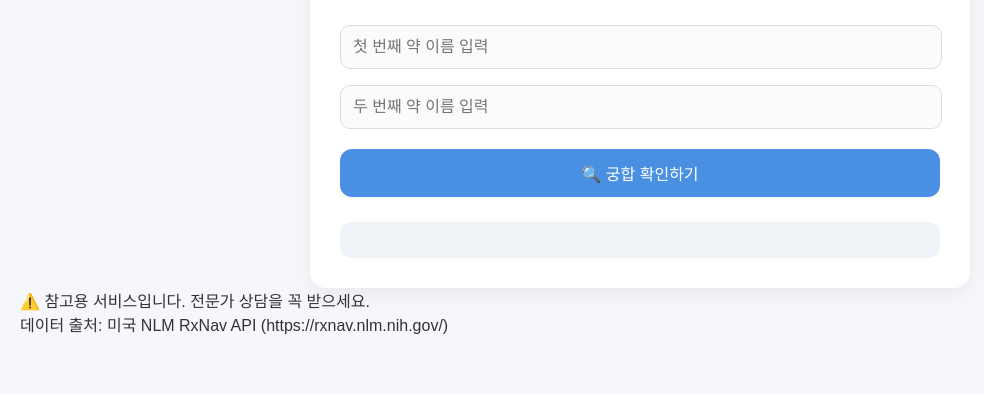
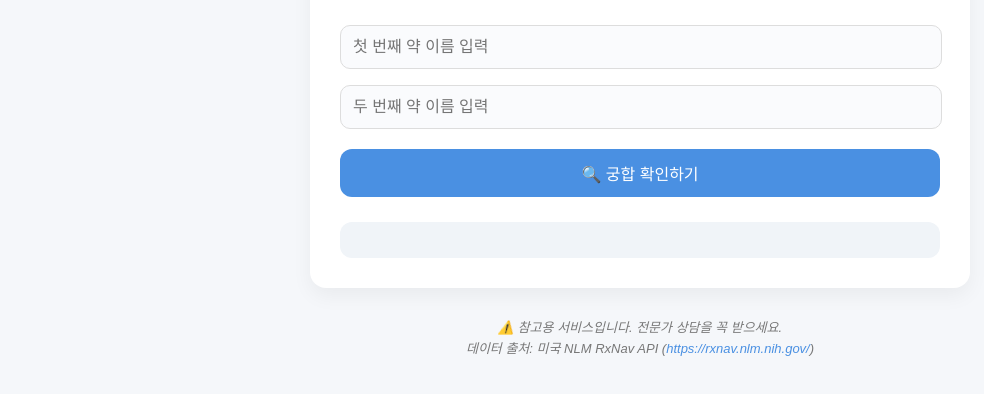
Before and after one commit to anscofla1004-cmd/drug-interaction-demo, a plain HTML site: page index.html in a window 1280 px wide. Shown: the part 108-502 px from the top of the page, without its empty margins (0-984 px from the left). Drawn offline with Linux system fonts and the light colour scheme.

Commit message:
index.html

```diff
--- a/index.html
+++ b/index.html
@@ -100,10 +100,31 @@
     <div id="result" class="result"></div>
   </div>
 
-<footer>
-⚠️ 참고용 서비스입니다. 전문가 상담을 꼭 받으세요.<br/>
-데이터 출처: 미국 NLM RxNav API (https://rxnav.nlm.nih.gov/)
-</footer>
+<div class="footer">
+  ⚠️ 참고용 서비스입니다. 전문가 상담을 꼭 받으세요.<br/>
+  데이터 출처: 미국 NLM RxNav API
+  (<a href="https://rxnav.nlm.nih.gov/" target="_blank">https://rxnav.nlm.nih.gov/</a>)
+</div>
+
+<style>
+  .footer {
+    text-align: center;
+    margin-top: 30px;
+    font-size: 13px;
+    color: #777;
+    line-height: 1.6;
+    font-style: italic;
+  }
+
+  .footer a {
+    color: #4A90E2;
+    text-decoration: none;
+  }
+  .footer a:hover {
+    text-decoration: underline;
+  }
+</style>
+
 
 <script>
 const korToEngDrugMap = {
```
